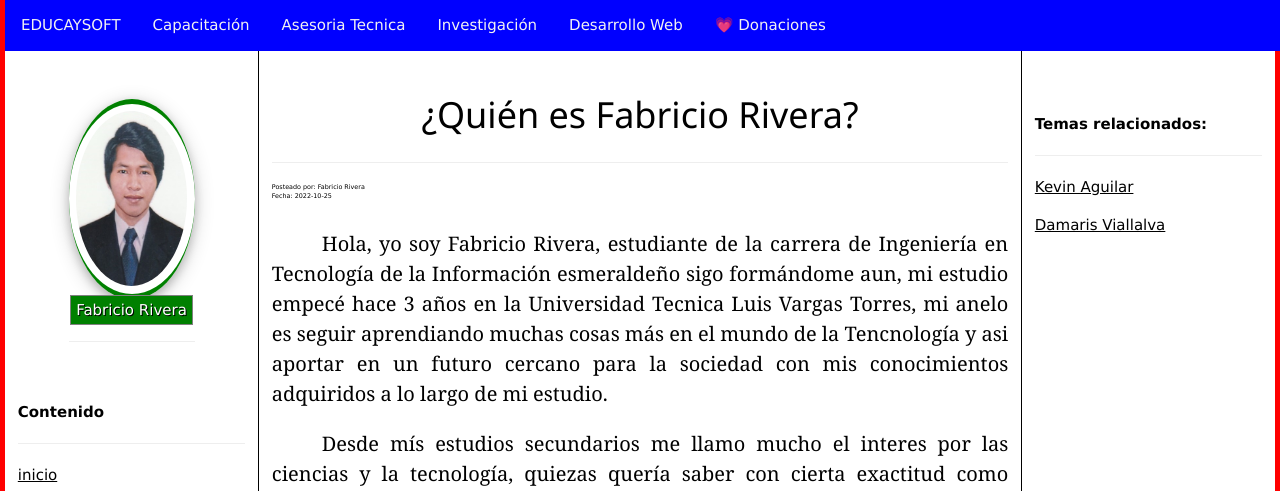
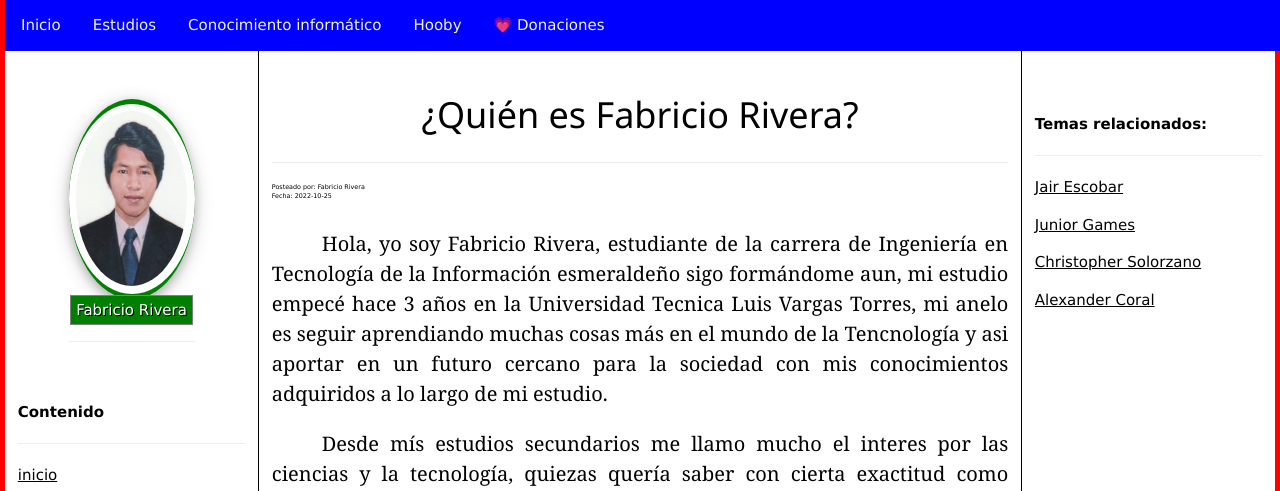
Before and after one commit to 040P/RiveraFabricio, a PHP site: page / in a window 1280 px wide. Shown: the top 491 px of the page. Run offline with PHP 8.4, Linux system fonts and the light colour scheme.

Commit message:
Mejoras al sitio web version Uno

```diff
--- a/head.php
+++ b/head.php
@@ -8,7 +8,7 @@
 
 <html lang="es">
 <head>
- <title> Educaysoft </title>
+ <title> Fabricio </title>
 <meta charset="utf-8"/>
         <meta name="viewport" content="width=device-width, initial-scale=1" />
 <link rel="stylesheet" href="https://www.w3schools.com/w3css/4/w3.css">
@@ -111,12 +111,11 @@ width:30%;
 <div id="wrapper"  style="border:5px solid red; position:relative;">
 <div id="main" >
       <div class="navbar">
-        <a href="index.php">EDUCAYSOFT</a>
-        <a href="eys-capacitacion.php">Capacitación</a>
-        <a href="eys-asesoria-tecnica.php">Asesoria Tecnica</a>
-        <a href="eys-investigacion.php">Investigación</a>
-        <a href="eys-desarrollo-web.php">Desarrollo Web</a>
-    	<a href="donacion.php">&#128151; Donaciones</a>
+        <a href='#'>Inicio</a>
+        <a href='#blog-seccion2'>Estudios</a>
+        <a href='#blog-seccion3'>Conocimiento informático</a>
+        <a href='#blog-seccion4'>Hooby</a>
+    	  <a href="donacion.php">&#128151; Donaciones</a>
         </div>
 
 
--- a/index.php
+++ b/index.php
@@ -83,13 +83,13 @@ include("marco-left.php")
 
 <script >
 
- document.title="Fabricio";
+document.title="Fabricio";
 document.getElementById("foto").src="./images/stalin.png";
 document.getElementById("elnombre").innerHTML="Fabricio Rivera";
 
  document.getElementById("blog-indice").innerHTML="<p><b>Contenido</b></p><hr> <p><a href='#'>inicio</a></p><p><a href='#blog-seccion2'>Estudios</a></p><p><a href='#blog-seccion3'>Conocimiento informático</a></p><p><a href='#blog-seccion4'>Hooby</a></p>";
 
- document.getElementById("blog-relacionados").innerHTML="<p><b>Temas relacionados:</b></p><hr> <p><a href='eys-kevin.php'>Kevin Aguilar</a></p><p><a href='eys-damaris.php'>Damaris Viallalva</a></p> ";
+ document.getElementById("blog-relacionados").innerHTML="<p><b>Temas relacionados:</b></p><hr> <p><a href='eys-kevin.php'>Jair Escobar</a></p><p><a href='eys-damaris.php'>Junior Games</a></p></p><p><a href='eys-damaris.php'>Christopher Solorzano</a></p><p><a href='eys-damaris.php'>Alexander Coral</a></p> ";
  </script>
 
 <?php
--- a/marco-right.php
+++ b/marco-right.php
@@ -5,9 +5,9 @@
     <div style="margin-top: 80px; ">
         <div style=" width: 10vw;  margin:auto ; padding:1px; border-radius:50%; " >
     				<div class="w3-card-4" style="margin: auto;   width:100%; border-top:5px solid green;  border-bottom:5px solid green; padding:0.5em; height:200px;border-radius:50%;">
-         				<img id="foto" style="border-radius:50%; width:100%; height:100%;" src="http://educaysoft.org/images/coordinador-MTI.png" alt="El coordinador del programa" >
+         				<img id="foto" style="border-radius:50%; width:100%; height:100%;" src="http://educaysoft.org.png" alt="El coordinador del programa" >
     				</div>
-<center><span id="elnombre" style="padding:5px; border:1px solid gray; margin:0; background-color: green; color:white; text-shadow: 1px 1px black; ">Kevin Aguilar</span></center>
+<center><span id="elnombre" style="padding:5px; border:1px solid gray; margin:0; background-color: green; color:white; text-shadow: 1px 1px black; ">Jair Escobar</span></center>
 <hr>
 			  </div>
 
```
